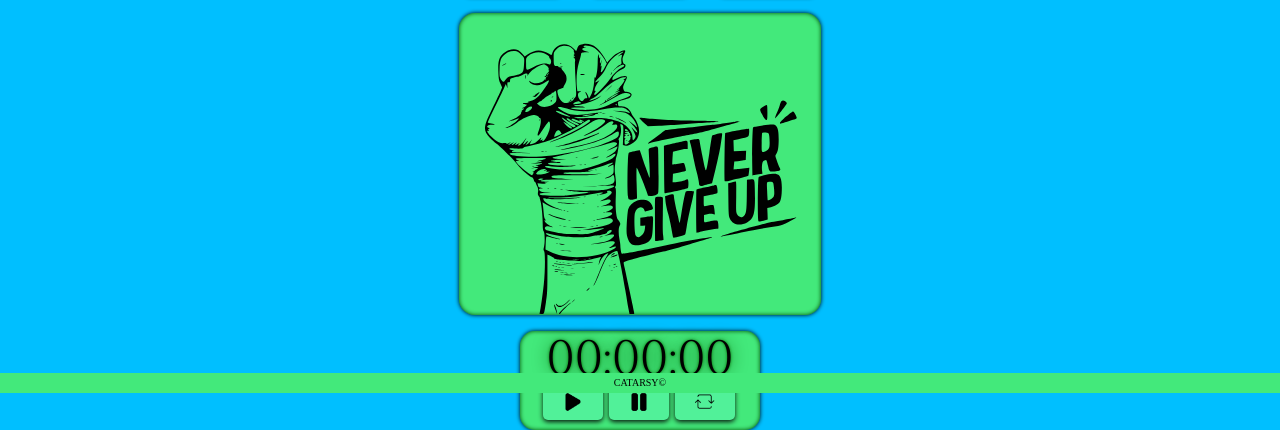
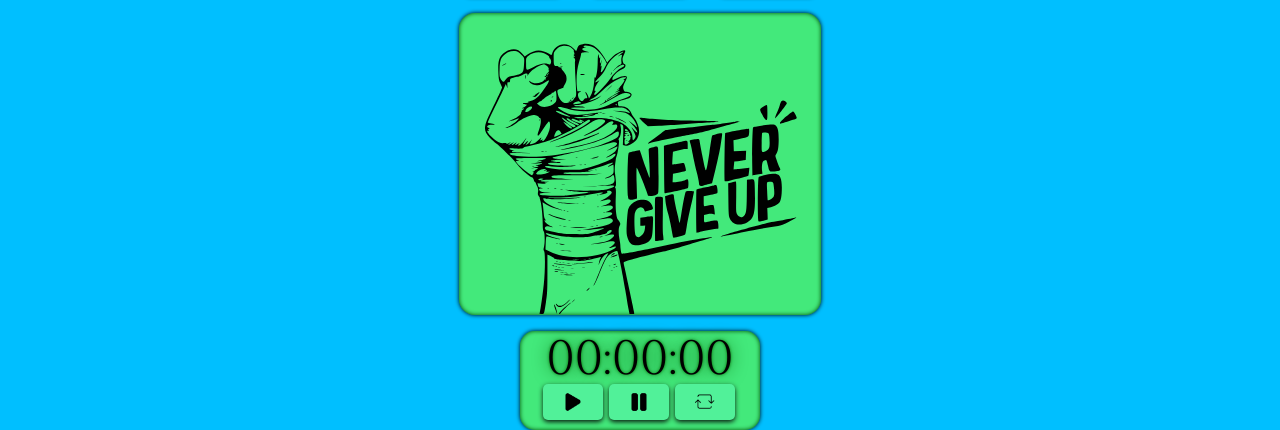
Before and after one commit to vieiran55/fichasdetreinho-v2, a plain HTML site: page index.html in a window 1280 px wide. Shown: the part 407-837 px from the top of the page. Drawn offline with Linux system fonts and the light colour scheme.

Commit message:
Cronomentro finalizado + sem rodape

```diff
--- a/index.html
+++ b/index.html
@@ -104,9 +104,9 @@
         </div>
     </main>
 
-    <footer class="rodape">
+    <!-- <footer class="rodape">
         CATARSY©
-    </footer>
+    </footer> -->
     <script src="./assets/js/index.js"></script>
     <script src="./assets/js/treinos.js"></script>
     <script src="./assets/js/cronometro.js"></script>
```
